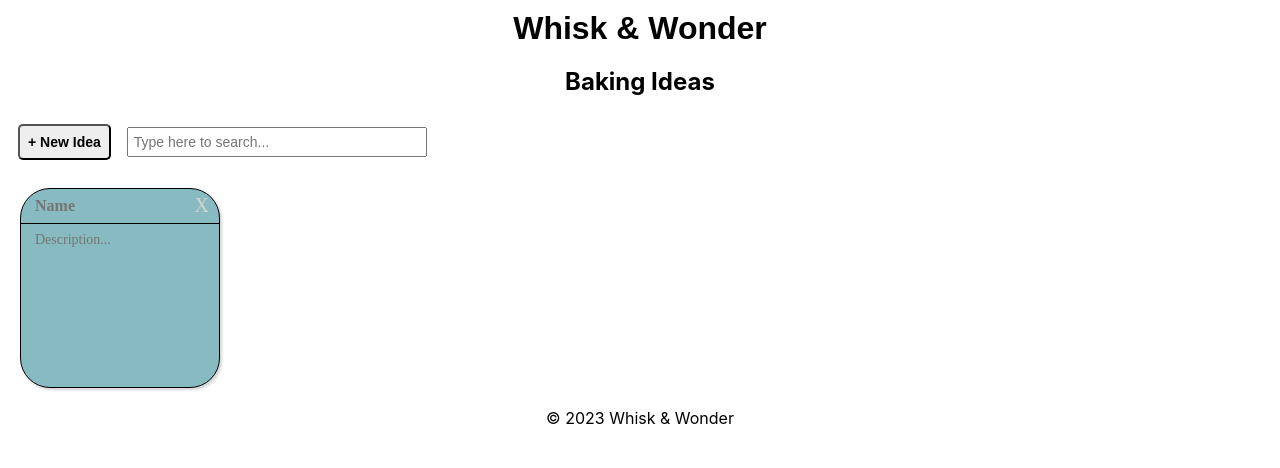
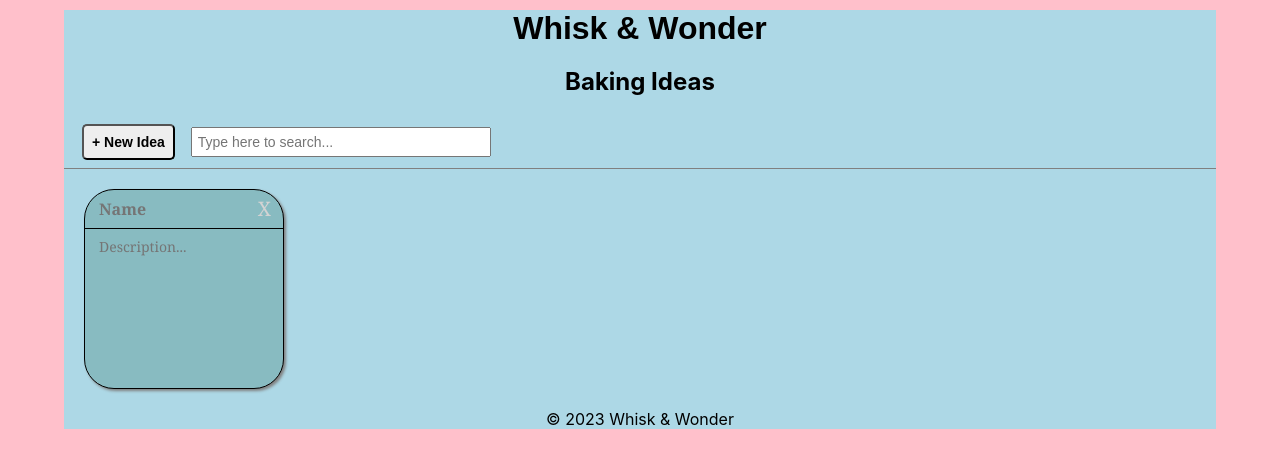
Before and after one commit to DeniseLewis1/whisk-and-wonder-react, a React (Create React App) app: page / in a window 1280 px wide. Shown: the top 468 px of the page. Built offline with nearby package versions, Linux system fonts and the light colour scheme.

Commit message:
Change fonts and colors

```diff
--- a/src/App.css
+++ b/src/App.css
@@ -11,6 +11,22 @@ body {
   padding: 0;
   -webkit-font-smoothing: antialiased;
   -moz-osx-font-smoothing: grayscale;
+  background: pink;
+}
+
+.wrapper {
+  width: 90%;
+  max-width: 1200px;
+  margin: 0 auto;
+}
+
+header, main, footer {
+  width: 100%;
+  background: lightblue;
+}
+
+header  {
+  border-bottom: 1px solid gray;
 }
 
 input,
@@ -59,13 +75,13 @@ textarea {
 }
 
 .card {
-  font-family: "Permanent Marker", cursive;
+  font-family:Georgia, 'Times New Roman', Times, serif;
   width: 200px;
   height: 200px;
   margin: 10px;
   background-color: #88bbc1;
   border: 1px solid #000;
-  box-shadow: 2px 2px 3px lightgrey;
+  box-shadow: 2px 2px 3px gray;
   border-radius: 15%;
   display: flex;
   flex-direction: column;
@@ -74,7 +90,7 @@ textarea {
 
 .idea-name,
 .idea-description {
-  font-family: "Permanent Marker", cursive;
+  font-family:Georgia, 'Times New Roman', Times, serif;
   width: 100%;
   padding: 8px 14px;
   background: transparent;
@@ -95,7 +111,7 @@ textarea {
 .idea-delete {
   position: absolute;
   top: 0px;
-  right: 5px;
+  right: 7px;
   font-size: 20px;
   color: lightgrey;
   padding: 5px;
```
